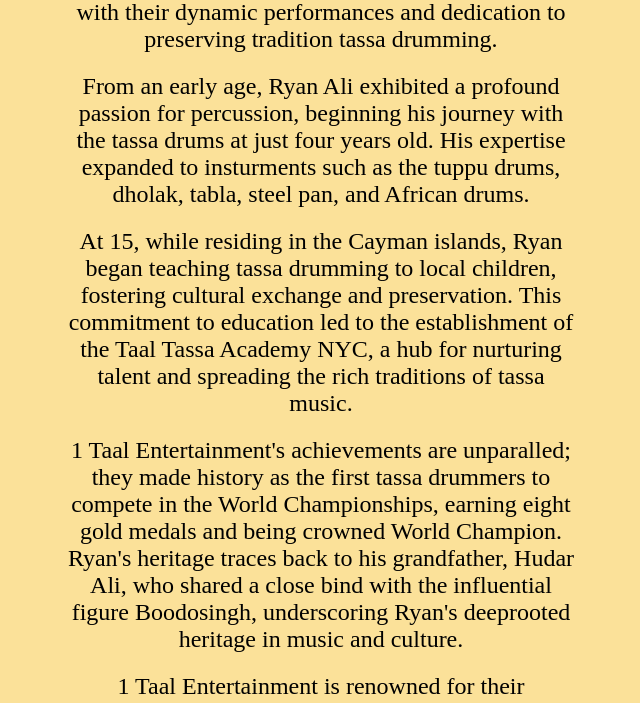
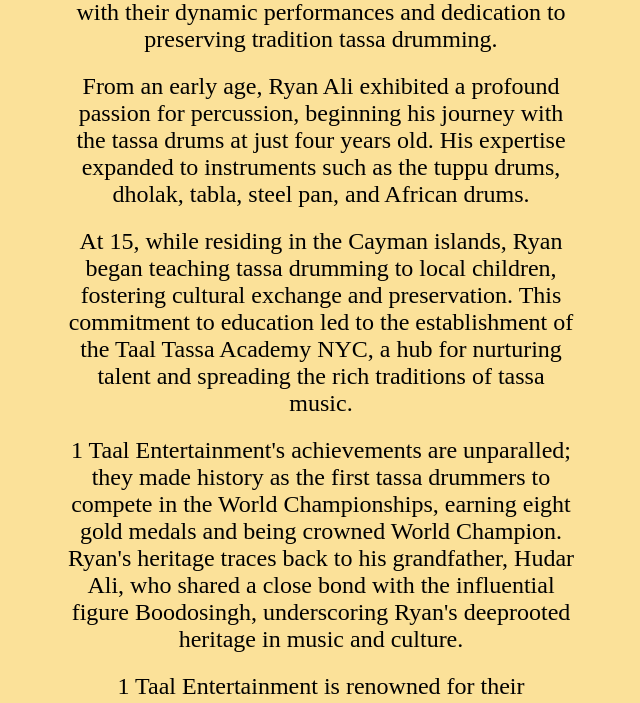
Before and after one commit to Jalolee-WebDev/TassaWeb, a plain HTML site: page about.html in a window 1280 px wide. Shown: the part 482-1185 px from the top of the page, 319-959 px from the left. Drawn offline with Linux system fonts and the light colour scheme.

Commit message:
Update about.html

```diff
--- a/about.html
+++ b/about.html
@@ -55,11 +55,11 @@
 
         <p>Founded in 2007 by Ryan Ali and his wife, Amanda Ali,  the group has captivated audiences worldwide with their dynamic performances and dedication to preserving tradition tassa drumming.</p>
 
-        <p>From an early age, Ryan Ali exhibited a profound passion for percussion, beginning his journey with the tassa drums at just four years old. His expertise expanded to insturments such as the tuppu drums, dholak, tabla, steel pan, and African drums.</p>
+        <p>From an early age, Ryan Ali exhibited a profound passion for percussion, beginning his journey with the tassa drums at just four years old. His expertise expanded to instruments such as the tuppu drums, dholak, tabla, steel pan, and African drums.</p>
 
         <p>At 15, while residing in the Cayman islands, Ryan began teaching tassa drumming to local children, fostering cultural exchange and preservation. This commitment to education led to the establishment of the Taal Tassa Academy NYC, a hub for nurturing talent and spreading the rich traditions of tassa music. </p>
 
-        <p>1 Taal Entertainment's achievements are unparalled; they made history as the first tassa drummers to compete in the World Championships, earning eight gold medals and being crowned World Champion. Ryan's heritage traces back to his grandfather, Hudar Ali, who shared a close bind with the influential figure Boodosingh, underscoring Ryan's deeprooted heritage in music and culture.</p>
+        <p>1 Taal Entertainment's achievements are unparalled; they made history as the first tassa drummers to compete in the World Championships, earning eight gold medals and being crowned World Champion. Ryan's heritage traces back to his grandfather, Hudar Ali, who shared a close bond with the influential figure Boodosingh, underscoring Ryan's deeprooted heritage in music and culture.</p>
 
         <p>1 Taal Entertainment is renowned for their versatility, performing at various events, including parties, street festivals, and specializing in all kinds of weddings. Their performances are a staple during holidays such as Diwali and Phagwah, bringing vibrant energy to each celebration. Their reputation for their traveling capabilities allow them to share the exhilarating experience of tassa music with audiences far and wide.</p>
 
```
